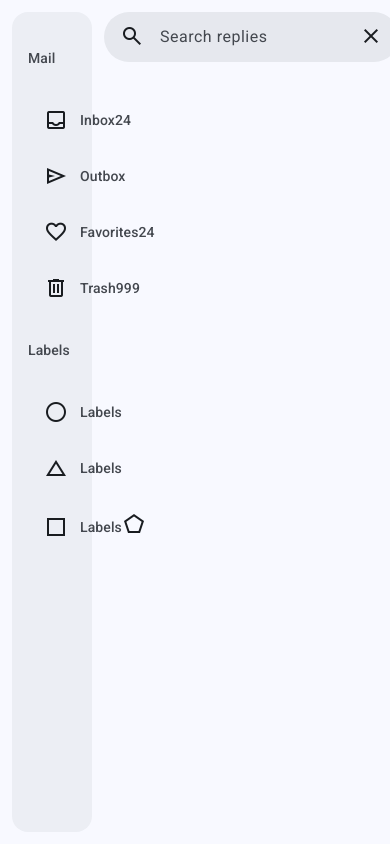
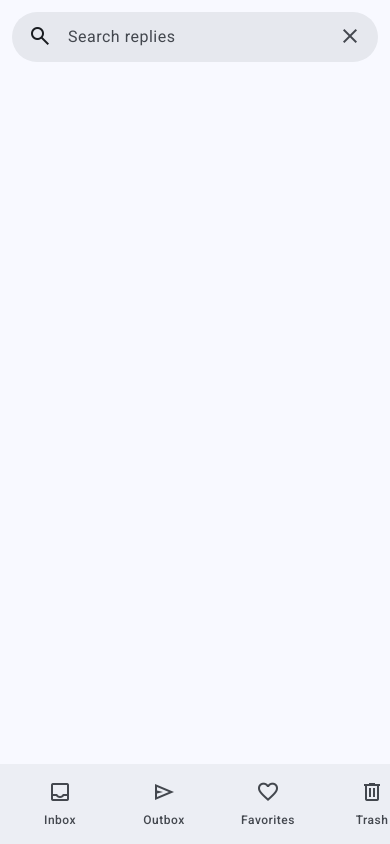
Before and after one commit to DarkHotTea/CM_Proj-5_HM, a website built with webpack: page src/index.html in a window 390 px wide. Built offline with nearby package versions, Linux system fonts and the light colour scheme.

Commit message:
Completed menu

```diff
--- a/src/index.html
+++ b/src/index.html
@@ -9,11 +9,11 @@
     <div class="wrapper">
         <nav class="navDrawer">
             <div class="navDrawer__container">
-                <div class="navDrawer__body">
+                <div class="navDrawer__row">
                     <div class="navDrawer__burger-menu">
-                        <span></span>
+                        <span class="material-symbols-outlined">menu</span>
                     </div>
-                    <div class="navDrawer__row">
+                    <div class="navDrawer__body">
                         <div class="navDrawer__block navDrawer__block-mail">
                             <div class="navDrawer__block-headline">
                                 Mail
@@ -126,11 +126,11 @@
         <main class="main">
             <div class="main__container">
                 <div class="main__row">
-                    <div class="main__search">
+                    <div class="main__search search">
                         <label>
-                            <a href="#"><span class="material-symbols-outlined">search</span></a>
+                            <a href="#"><span class="search-icon-search material-symbols-outlined">search</span></a>
                             <input type="search"  placeholder="Search replies">
-                            <a href="#"><span class="material-symbols-outlined">close</span></a>
+                            <a href="#"><span class="search-icon-close material-symbols-outlined">close</span></a>
                         </label>
                     </div>
                 </div>
--- a/src/main.scss
+++ b/src/main.scss
@@ -74,7 +74,7 @@ h2 {
 /*--------------------*/
 
 /* ---- Fonts ---- */
-@import url("https://fonts.googleapis.com/css2?family=Roboto:wght@400;500&display=swap");
+@import url("https://fonts.googleapis.com/css2?family=Roboto:wght@400;500;700&display=swap");
 @import url("https://fonts.googleapis.com/css2?family=Material+Symbols+Outlined:opsz,wght,FILL,GRAD@20..48,100..700,0..1,-50..200");
 
 $loc-typo-Lib: (
@@ -104,10 +104,6 @@ $loc-typo-Lib: (
   ),
 );
 
-@mixin _privateApplyIcon($fill) {
-  font-variation-settings: "FILL" $fill, "wght" 400, "GRAD" 0, "opsz" 24;
-}
-
 @mixin _privateApplyFont($fontStyle) {
   $loc-FontLib: map.get($loc-typo-Lib, $fontStyle);
 
@@ -132,13 +128,12 @@ $loc-typo-Lib: (
 @mixin typo-BodyLarge {
   @include _privateApplyFont("BodyLarge");
 }
-
-@mixin icon-Standard($fill: 0) {
-  @include _privateApplyIcon($fill);
-}
 /* --------------- */
 
 /* ---- General ---- */
+$breakpoint-phone: 568px;
+$breakpoint-tablet: 1080px;
+
 :root {
   // light theme colors
   --md-sys-color-background-light: rgb(248, 249, 255);
@@ -229,53 +224,67 @@ body {
 
 .wrapper {
   display: grid;
-  grid-template-columns: minmax(80px, 360px) 1fr;
+  grid-template-columns: 360px 1fr;
   column-gap: 12px;
   height: 100%;
-  padding: 12px;
 }
 
-.material-symbols-outlined {
-  @include icon-Standard;
-  color: var(--md-sys-color-on-surface);
+@media (width <=#{$breakpoint-tablet}) {
+  .wrapper {
+    grid-template-columns: 80px 1fr;
+  }
+}
+
+@media (width <=#{$breakpoint-phone}) {
+  .wrapper {
+    grid-template-columns: 1fr;
+  }
 }
 /* --------------- */
 
-/* ---- Main ---- */
+/* ---- Navbar ---- */
 .navDrawer {
+  position: sticky;
   background-color: var(--md-sys-color-surface-container);
-  border-radius: 16px;
+  border-radius: 0 16px 16px 0;
   &__burger-menu {
     display: none;
   }
 
   &__container {
+    height: 100%;
     padding: 12px 16px;
   }
 
   &__row {
+    display: flex;
+    flex-direction: column;
+    height: 100%;
+  }
+
+  &__body {
+    display: flex;
+    flex-direction: column;
   }
 
   &__block {
-    &-mail {
-    }
-
     &-headline {
       @include typo-TitleSmall();
       color: var(--md-sys-color-on-surface-variant);
       padding-block: 24px;
     }
 
-    &-menu {
-    }
-
-    &-figures {
+    &:not(:last-child) {
+      border-bottom: 1px solid var(--md-sys-color-outline);
     }
   }
 }
 .menu {
+  display: flex;
+  flex-direction: column;
   &__item {
     a {
+      --icon-fill: 0;
       --_state-layer-display: none;
       display: flex;
       justify-content: space-between;
@@ -285,6 +294,10 @@ body {
       border-radius: 28px;
       position: relative;
       isolation: isolate;
+
+      &:active {
+        --icon-fill: 1;
+      }
 
       &:hover {
         --_state-layer-display: block;
@@ -311,6 +324,12 @@ body {
         z-index: -1;
         border-radius: 28px;
       }
+
+      &:active {
+        .menu__item-text {
+          font-weight: 700;
+        }
+      }
     }
 
     &-label {
@@ -322,10 +341,8 @@ body {
     }
 
     &-icon {
-
-    }
-
-    &-text {
+      font-variation-settings: "FILL" var(--icon-fill), "wght" 400, "GRAD" 0,
+        "opsz" 24;
     }
 
     &-nums {
@@ -335,7 +352,141 @@ body {
     }
   }
 }
+
+@media (width <=#{$breakpoint-tablet}) {
+  .navDrawer {
+    &__container {
+      padding: 12px;
+    }
+
+    &__body {
+      gap: 12px;
+    }
+
+    &__row {
+      justify-content: center;
+      gap: 32px;
+    }
+
+    &__burger-menu {
+      display: grid;
+      place-items: center;
+    }
+
+    &__block {
+      &-headline {
+        display: none;
+      }
+    }
+  }
+
+  .menu {
+    gap: 12px;
+    &__item {
+      a {
+        flex-direction: column;
+        padding: 0;
+        &:last-child {
+          padding-bottom: 12px;
+        }
+        &::after {
+          display: none;
+        }
+        &:active {
+          .menu__item-icon::after {
+            background-color: var(--md-sys-color-secondary-container);
+            opacity: 1;
+          }
+        }
+      }
+
+      &-icon {
+        padding: 4px 20px;
+        position: relative;
+        isolation: isolate;
+        &::after {
+          display: var(--_state-layer-display);
+          content: "";
+          position: absolute;
+          inset: 0;
+          background-color: currentColor;
+          opacity: 0.08;
+          z-index: -1;
+          border-radius: 32px;
+        }
+      }
+
+      &-label {
+        @include typo-LabelMedium();
+        flex-direction: column;
+        gap: 4px;
+      }
+
+      &-nums {
+        display: none;
+      }
+    }
+  }
+}
+
+@media (width <=#{$breakpoint-phone}) {
+  .navDrawer {
+    position: fixed;
+    bottom: 0;
+    border-radius: 0;
+    max-height: 80px;
+    overflow-y: hidden;
+    overflow-x: auto;
+    width: 100%;
+
+    &__burger-menu {
+      display: none;
+    }
+
+    &__container {
+      padding-block: 12px 16px;
+      padding-inline: 4px;
+    }
+
+    &__row {
+      flex-direction: row;
+    }
+
+    &__body {
+      width: 100%;
+      flex-direction: row;
+      gap: 4px;
+    }
+
+    &__block {
+      padding-inline: 8px;
+      &:not(:last-child) {
+        border: 0;
+        border-right: 1px solid var(--md-sys-color-outline);
+      }
+    }
+  }
+
+  .menu {
+    flex-direction: row;
+    gap: 8px;
+    &__item {
+      a {
+        padding: 0 16px;
+        border-radius: 28px;
+      }
+
+      &-label {
+        gap: 4px;
+      }
+    }
+  }
+}
+/* --------------- */
+
+/* ---- Main ---- */
 .main {
+  padding: 12px;
   &__row {
   }
 
@@ -359,8 +510,12 @@ body {
       }
 
       a {
+        color: var(--md-sys-color-on-surface);
         background: transparent;
         padding-inline: 16px;
+        .search-icon-close {
+          color: var(--md-sys-color-on-surface-variant);
+        }
       }
     }
   }
```
